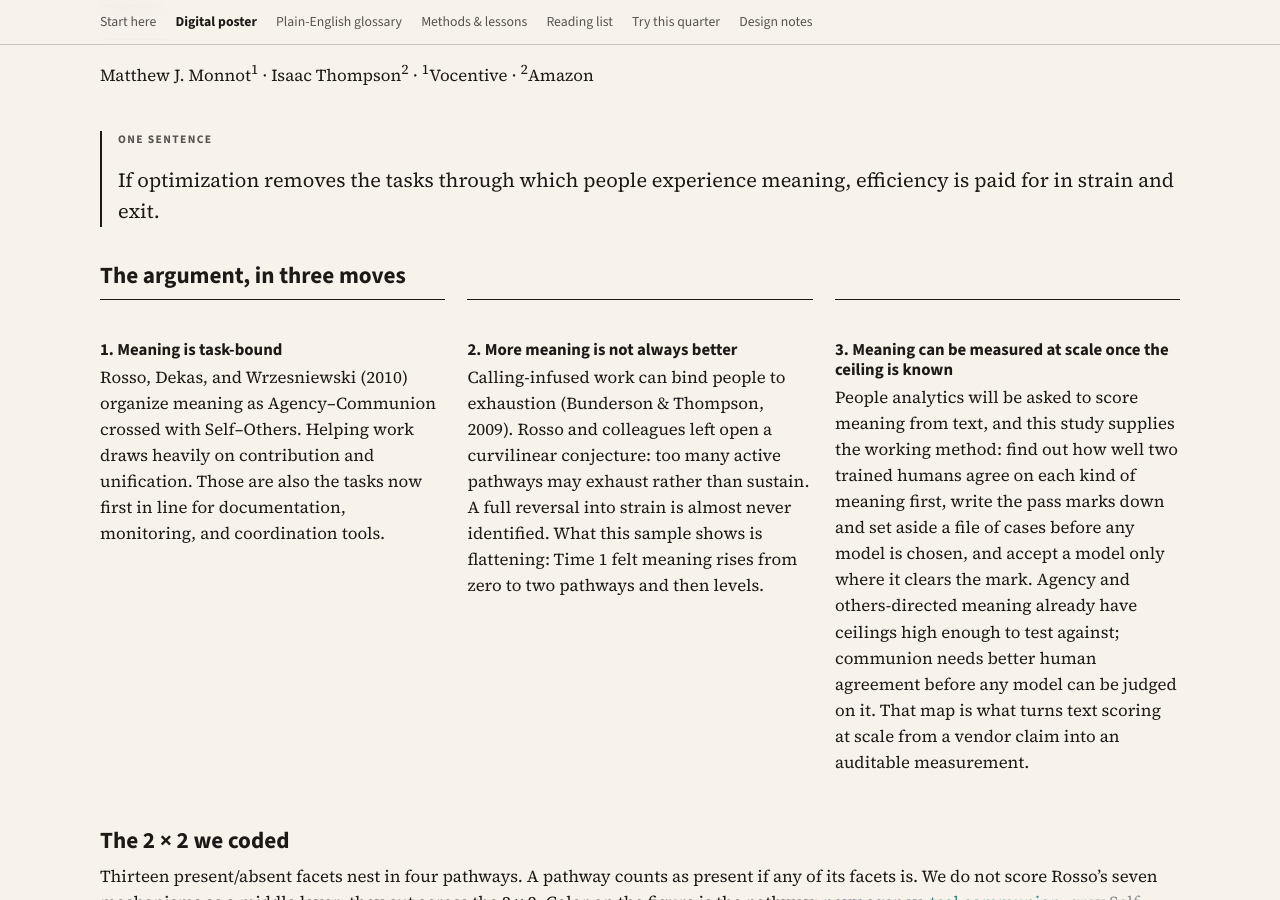
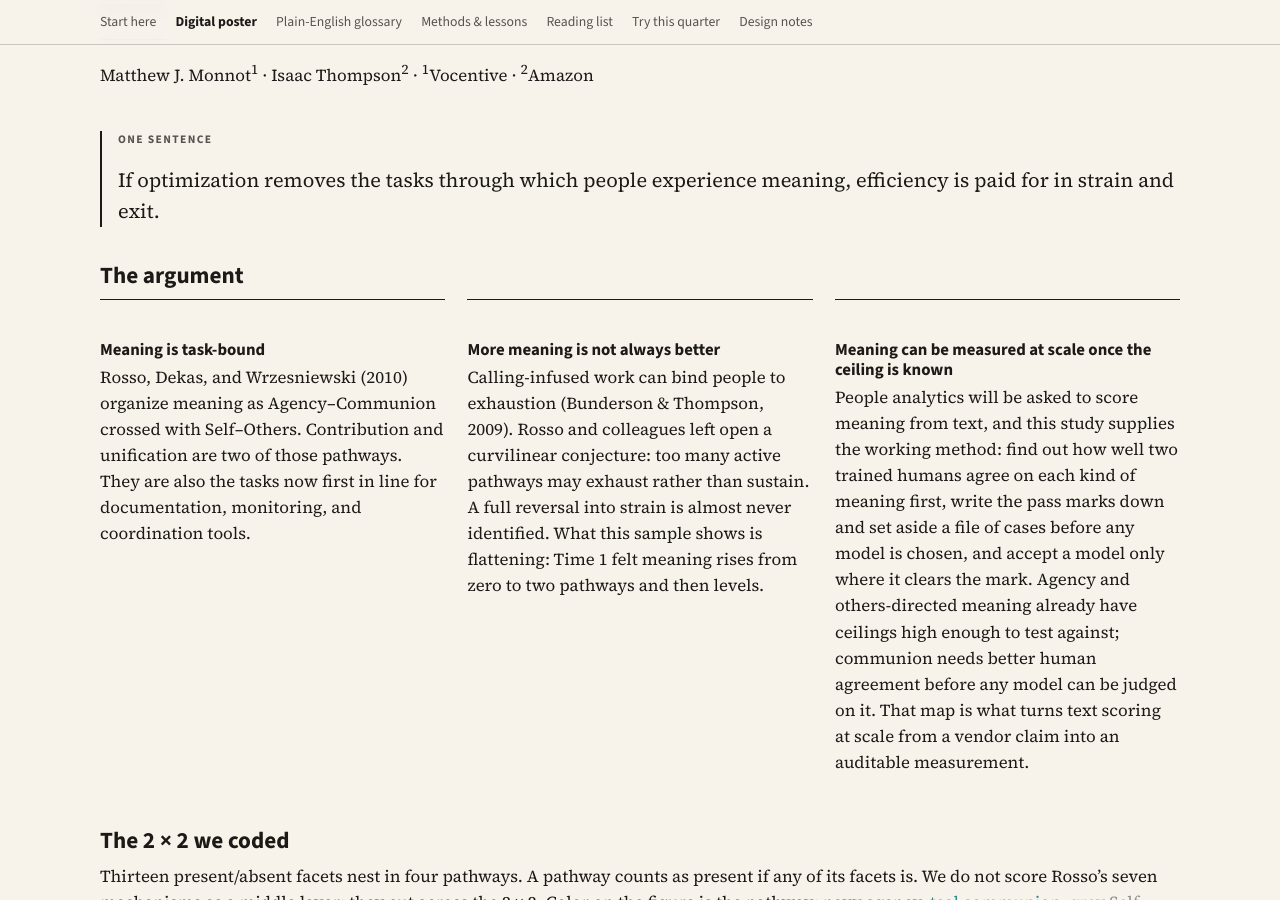
Before and after one commit to mjmonnot/mjmonnot.github.io, a Jekyll site: the page lec-2026/poster.html, which Jekyll copies as it is, in a window 1280 px wide and 900 px high, scrolled down 413 px. Built offline with Jekyll 4.4.1, drawn with Linux system fonts in a browser that asks for light colours.

Commit message:
LEC 2026: drop three-move talk; match corpus on Tierney
Co-authored-by: Cursor <cursoragent@cursor.com>

```diff
--- a/lec-2026/index.html
+++ b/lec-2026/index.html
@@ -29,7 +29,7 @@
 
 <main class="wrap">
   <h2>Start here</h2>
-  <p>Thanks for stopping by the board. This page is everything the sixteen tiles could not hold, in the order most people want it: the poster as one scrolling page, the three things to try at work this quarter, a plain-English glossary for any term that sounded like another field, and the methods and readings behind it. Everything works offline once downloaded. If you have five minutes, read <a href="poster.html">the poster</a>; if you have one, read <a href="practice.html">Try this quarter</a>.</p>
+  <p>Thanks for stopping by the board. This page is everything the sixteen tiles could not hold, in the order most people want it: the poster as one scrolling page, what to try at work this quarter, a plain-English glossary for any term that sounded like another field, and the methods and readings behind it. Everything works offline once downloaded. If you have five minutes, read <a href="poster.html">the poster</a>; if you have one, read <a href="practice.html">Try this quarter</a>.</p>
 
   <h2>What is inside</h2>
   <table class="toc">
@@ -59,7 +59,7 @@
       </tr>
       <tr>
         <td><a href="practice.html">Try this quarter</a></td>
-        <td>Two tracks, three moves each: before you score employee text with a model, and before you automate part of a helping job. A twelve-week plan, vendor questions for both, and a one-page worksheet for a staff meeting. Grounded in the work-design and algorithmic-management literature.</td>
+        <td>Two tracks: before you score employee text with a model, and before you automate part of a helping job. A twelve-week plan, vendor questions for both, and a one-page worksheet for a staff meeting. Grounded in the work-design and algorithmic-management literature.</td>
         <td>use at work</td>
       </tr>
       <tr>
--- a/lec-2026/poster.html
+++ b/lec-2026/poster.html
@@ -33,18 +33,18 @@
     <p style="font-size:1.25rem;margin:0">If optimization removes the tasks through which people experience meaning, efficiency is paid for in strain and exit.</p>
   </div>
 
-  <h2>The argument, in three moves</h2>
+  <h2>The argument</h2>
   <div class="grid grid-3">
     <div class="card">
-      <h3>1. Meaning is task-bound</h3>
-      <p>Rosso, Dekas, and Wrzesniewski (2010) organize meaning as Agency–Communion crossed with Self–Others. Helping work draws heavily on contribution and unification. Those are also the tasks now first in line for documentation, monitoring, and coordination tools.</p>
+      <h3>Meaning is task-bound</h3>
+      <p>Rosso, Dekas, and Wrzesniewski (2010) organize meaning as Agency–Communion crossed with Self–Others. Contribution and unification are two of those pathways. They are also the tasks now first in line for documentation, monitoring, and coordination tools.</p>
     </div>
     <div class="card">
-      <h3>2. More meaning is not always better</h3>
+      <h3>More meaning is not always better</h3>
       <p>Calling-infused work can bind people to exhaustion (Bunderson &amp; Thompson, 2009). Rosso and colleagues left open a curvilinear conjecture: too many active pathways may exhaust rather than sustain. A full reversal into strain is almost never identified. What this sample shows is flattening: Time 1 felt meaning rises from zero to two pathways and then levels.</p>
     </div>
     <div class="card">
-      <h3>3. Meaning can be measured at scale once the ceiling is known</h3>
+      <h3>Meaning can be measured at scale once the ceiling is known</h3>
       <p>People analytics will be asked to score meaning from text, and this study supplies the working method: find out how well two trained humans agree on each kind of meaning first, write the pass marks down and set aside a file of cases before any model is chosen, and accept a model only where it clears the mark. Agency and others-directed meaning already have ceilings high enough to test against; communion needs better human agreement before any model can be judged on it. That map is what turns text scoring at scale from a vendor claim into an auditable measurement.</p>
     </div>
   </div>
--- a/lec-2026/practice.html
+++ b/lec-2026/practice.html
@@ -22,7 +22,7 @@
 <header class="hero wrap">
   <p class="kicker">One quarter · no software purchase required</p>
   <h1>Try this quarter</h1>
-  <p class="lede">Two situations bring people-analytics teams to this board: someone wants to score employee comments with a language model, or someone wants to automate part of a helping job to “free people for care.” Each gets three moves, a twelve-week plan, and the questions to ask. All of it is drawn from the studies on the board and from the work-design and algorithmic-management literature listed at the bottom.</p>
+  <p class="lede">Two situations bring people-analytics teams to this board: someone wants to score employee comments with a language model, or someone wants to automate part of a helping job to “free people for care.” Each has a short list, a twelve-week plan, and the questions to ask. All of it is drawn from the studies on the board and from the work-design and algorithmic-management literature listed at the bottom.</p>
   <hr class="rule">
 </header>
 
```
Also changed, not shown: other parts of lec-2026/practice.html (+2 -2 lines).
